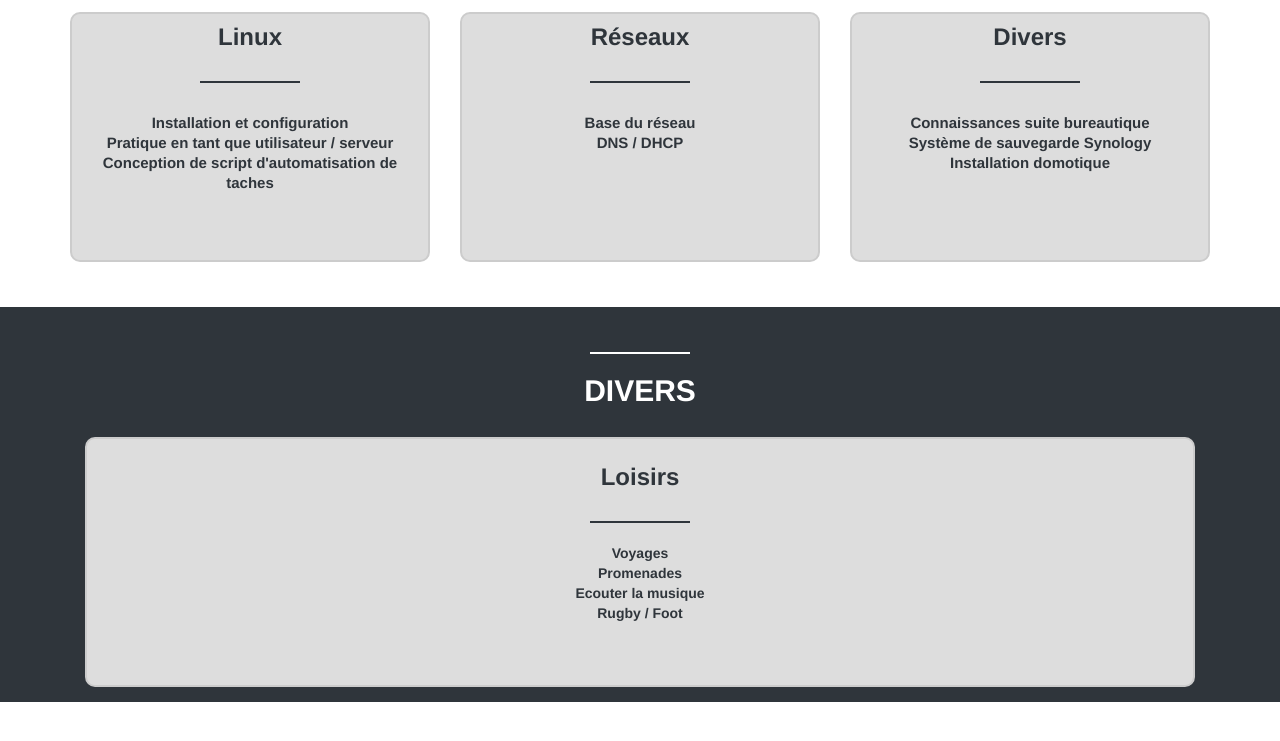
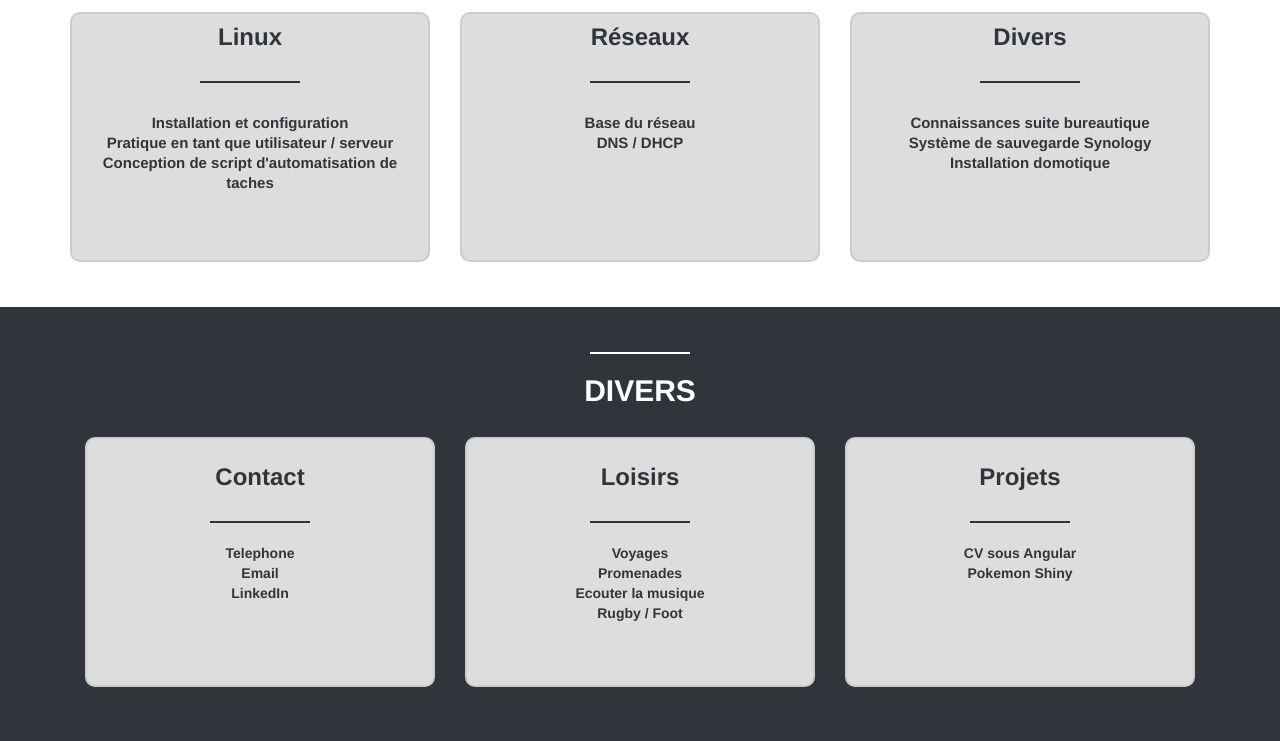
Before and after one commit to Bengi40/cvBengi, a plain HTML site: page index.html in a window 1280 px wide. Shown: the part 2361-3102 px from the top of the page. Before the commit the page ends 3063 px from the top, so only its background shows below. Drawn offline with nearby package versions, Linux system fonts and the light colour scheme; a web font is replaced by a local one.

Commit message:
block Divers refait. Creation projets et contact

```diff
--- a/css/style.css
+++ b/css/style.css
@@ -1,4 +1,6 @@
+/* =================== */
 /* ===== GENERAL ===== */
+/* =================== */
 
 h1,h2,h3,h4,h5,h6
 {
@@ -9,15 +11,15 @@ img
     max-width: 100%;
     height: auto;
 }
-section
+section, footer
 {
     padding: 15px 0;
 }
-section .heading
+section .heading, footer .heading
 {
     text-align: center;
 }
-section .heading h2
+section .heading h2, footer .heading h5
 {
     text-align: center;
     text-transform: uppercase;
@@ -47,7 +49,11 @@ li
     list-style-type: none;
     text-align: center;
 }
+
+/* ================== */
 /* ===== NAVBAR ===== */
+/* ================== */
+
 .navbar-granit
 {
     background: #2f353b;
@@ -68,7 +74,10 @@ li
     color: #2f353b;
 }
 
+/* ================= */
 /* ===== ABOUT ===== */
+/* ================= */
+
 #about
 {
     padding-top: 80px;
@@ -123,7 +132,10 @@ li
     margin: 15px auto;
 }
 
+/* ===================== */
 /* ===== FORMATION ===== */
+/* ===================== */
+
 #formations
 {
     background: #fff;
@@ -165,7 +177,10 @@ li
     font-size: 40px;
 }
 
+/* ======================= */
 /* ===== EXPERIENCES ===== */
+/* ======================= */
+
 #experiences
 {
     background: #2f353b ;
@@ -267,7 +282,10 @@ li
     right:auto;
 }
 
+/* ======================= */
 /* ===== COMPETENCES ===== */
+/* ======================= */
+
 #competences
 {
     padding-bottom: 30px;
@@ -306,12 +324,15 @@ li
     font-size: 40px;
 }
 
+/* ================== */
 /* ===== AUTRES ===== */
+/* ================== */
+
 #autres
 {
     background: #2f353b ;
     padding-top: 45px;
-    /* height: 910px; */
+    height: 630px;
 }
 #autres .heading h2
 {
--- a/index.html
+++ b/index.html
@@ -310,7 +310,19 @@
             <h2>Divers</h2>
         </div>
         <div class="container">
-            <div class="col-md-12">
+            <div class="col-md-4">
+                <div class="autres-block">
+                    <h3>Contact</h3>
+                    <div class="granit-divider"></div>
+                    <ul>
+                        <li>Telephone</li>
+                        <li>Email</li>
+                        <li>LinkedIn</li>
+
+                    </ul>
+                </div>
+            </div>
+            <div class="col-md-4">
                 <div class="autres-block">
                     <h3>Loisirs</h3>
                     <div class="granit-divider"></div>
@@ -319,6 +331,16 @@
                         <li>Promenades</li>
                         <li>Ecouter la musique</li>
                         <li>Rugby / Foot</li>
+                    </ul>
+                </div>
+            </div>
+            <div class="col-md-4">
+                <div class="autres-block">
+                    <h3>Projets</h3>
+                    <div class="granit-divider"></div>
+                    <ul>
+                        <li>CV sous Angular</li>
+                        <li>Pokemon Shiny</li>
                     </ul>
                 </div>
             </div>
```
